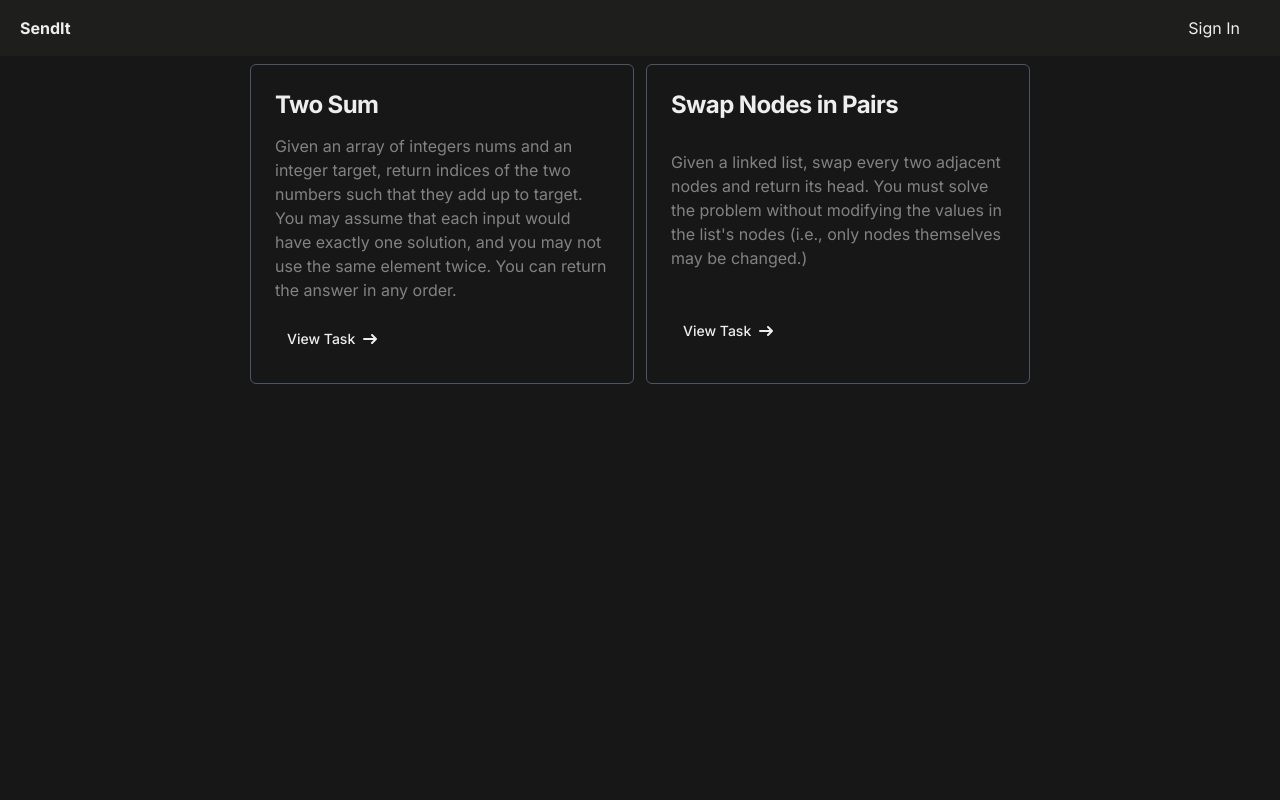
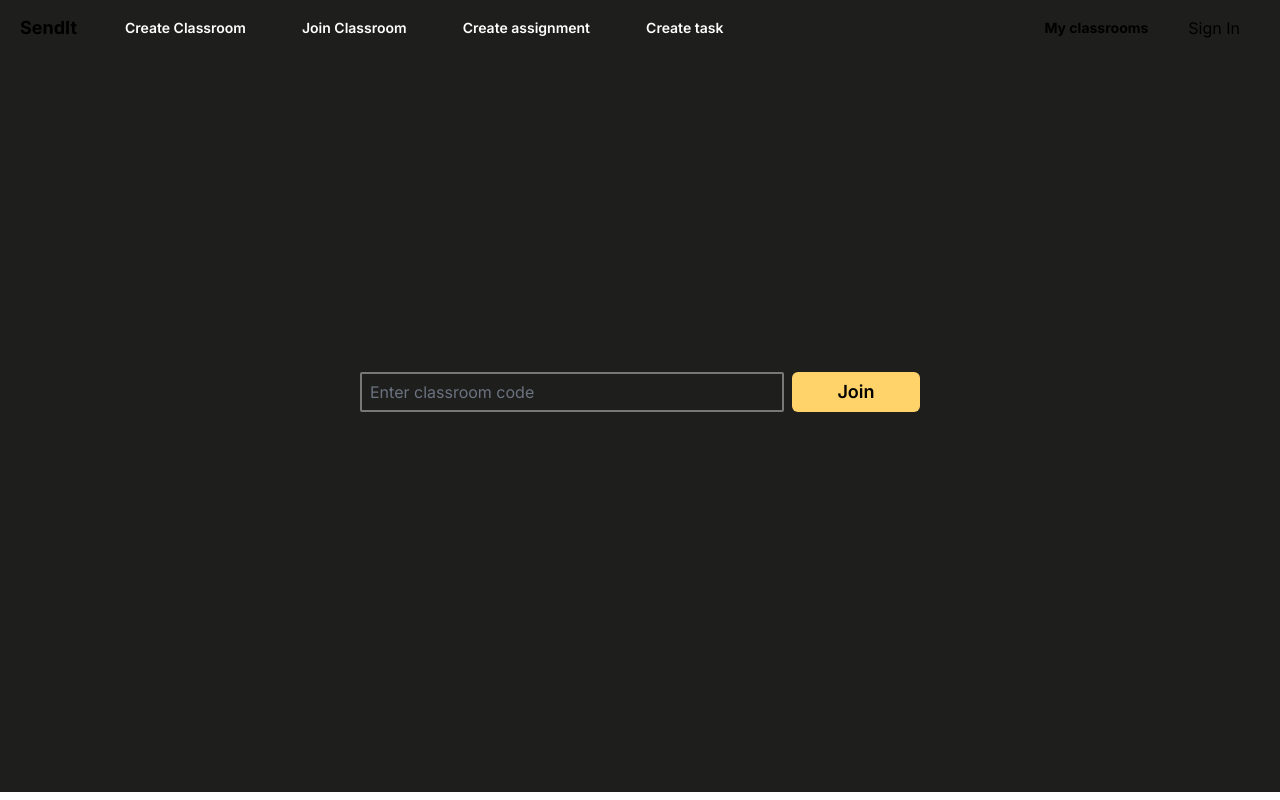
Before and after one commit to Vaarun-Kamath/decode, a Next.js app: page /classrooms/join-classroom in a window 1280 px wide. Built offline with nearby package versions, Linux system fonts and the light colour scheme; no server answers.

Commit message:
Navbar updates

```diff
--- a/src/app/_app.tsx
+++ b/src/app/_app.tsx
@@ -1,7 +1,7 @@
 import './globals.css';
 import type { AppProps } from 'next/app';
 import Head from "next/head";
-import Navbar from './Navbar'
+import Navbar from '@/components/Navbar';
 import { SessionProvider } from 'next-auth/react';
 
 export default function App({ Component, pageProps}: AppProps) {
--- a/src/app/assignment/create-assignment/page.js
+++ b/src/app/assignment/create-assignment/page.js
@@ -1,6 +1,6 @@
 "use client"
 import React, { useEffect } from 'react'
-import Navbar from '@/components/Navbar'
+import Navbar from '@/components/Navbar';
 import { useState } from 'react';
 import 'flowbite';
 
--- a/src/app/assignment/page.js
+++ b/src/app/assignment/page.js
@@ -1,6 +1,6 @@
 "use client"
 import React, { useEffect, useState } from 'react'
-import Navbar from '../../components/Navbar'
+import Navbar from '@/components/Navbar';
 import { notFound } from 'next/navigation'
 
 function nowebsite(){
--- /dev/null
+++ b/src/app/classrooms/create-classroom/page.js
@@ -0,0 +1,17 @@
+import Navbar from '@/components/Navbar'
+import React from 'react'
+
+function createClassroom() {
+  return (
+    <section>
+      <Navbar />
+      <div className='flex h-screen -mt-16 justify-center items-center bg-theme1'>
+        <div className='bg-red-500 h-1/2 w-96 flex flex-row'>
+
+        </div>
+      </div>
+    </section>
+  )
+}
+
+export default createClassroom
--- /dev/null
+++ b/src/app/classrooms/join-classroom/page.js
@@ -0,0 +1,33 @@
+'use client'
+import Navbar from '@/components/Navbar'
+import React, { useEffect, useState } from 'react'
+
+function joinClassroom() {
+
+  const [classCode, setClassCode] = useState('')
+
+  const updateClassCode = (event)=>{
+    setClassCode(event.target.value)
+  }
+
+  useEffect(()=>{
+    console.log(classCode)
+  }, [classCode])
+
+
+
+
+  return (
+    <section className='min-h-screen flex flex-col'>
+        <Navbar/>
+        <div className='flex h-screen -mt-16 justify-center items-center bg-theme1'>
+            <div className='rounded-md h-40 w-1/2 flex flex-row justify-between items-center pt-15 pb-15 pl-10 pr-10 gap-2'>
+                <input onChange={updateClassCode} placeholder='Enter classroom code' className='text-white outline-none flex-1 h-10 rounded-sm p-2 bg-transparent border-2 border-white border-opacity-40'></input>
+                <button className='bg-theme3 text-black p-3 w-32 h-10 flex justify-center items-center rounded-md text-lg font-semibold'>Join</button>
+            </div>
+        </div>
+    </section>
+  )
+}
+
+export default joinClassroom
--- a/src/app/classrooms/page_temp.tsx
+++ b/src/app/classrooms/page_temp.tsx
@@ -34,7 +34,7 @@ export default function Classrooms() {
 
 	return (
 		<section className="min-h-screen min-w-full flex gap-2 flex-col bg-neutral-900 text-theme1">
-			<Navbar />
+			< />
 			<div className='flex-1 min-w-full flex justify-center flex-wrap gap-3'>
 				{classrooms == null?
 					<div className="flex items-center justify-center w-56 h-56 rounded-lg">
--- a/src/app/page.tsx
+++ b/src/app/page.tsx
@@ -1,6 +1,6 @@
 "use client"
 import React from "react";
-import Navbar from "../components/Navbar";
+import Navbar from '@/components/Navbar';
 
 export default function Home() {
 
--- /dev/null
+++ b/src/components/Navbar.js
@@ -0,0 +1,28 @@
+import Link from 'next/link'
+import React from 'react'
+import ProfileIcon from './ProfileIcon'
+
+function Navbar() {
+	return (
+		<nav className='bg-theme1 w-full h-14 pl-5 pr-10 flex items-center flex-row justify-between z-10'>
+			<div className='flex flex-row gap-10 items-center'>
+				<Link href={'/'} className='font-bold text-lg'>SendIt</Link>
+
+				<Link className=' rounded-md p-2 text-white font-semibold text-sm' href={'/classrooms/create-classroom'}>Create Classroom</Link>
+				<Link className=' rounded-md p-2 text-white font-semibold text-sm' href={'/classrooms/join-classroom'}>Join Classroom</Link>
+				<Link className=' rounded-md p-2 text-white font-semibold text-sm' href={'/assignment/create-assignment'}>Create assignment</Link>
+				<Link className=' rounded-md p-2 text-white font-semibold text-sm' href={'/assignment/create-task'}>Create task</Link>
+			</div>
+			<div className='flex flex-row gap-10 items-center'>
+				<Link href={'/classrooms'} className='font-bold text-sm '>My classrooms</Link>
+				<ProfileIcon />
+			</div>
+			{/* Navbar */}
+			{/* <div>
+				<button className=''>Sign In</button>
+			</div> */}
+		</nav>
+	)
+}
+
+export default Navbar
--- a/src/components/Navbar.tsx
+++ /dev/null
@@ -1,18 +0,0 @@
-import Link from 'next/link'
-import React from 'react'
-import ProfileIcon from './ProfileIcon'
-
-function Navbar() {
-	return (
-		<nav className='bg-theme1 w-full h-14 pl-5 pr-10 flex items-center flex-row justify-between'>
-			<Link href={'/'} className='font-bold'>SendIt</Link>
-			<ProfileIcon />
-			{/* Navbar */}
-			{/* <div>
-				<button className=''>Sign In</button>
-			</div> */}
-		</nav>
-	)
-}
-
-export default Navbar
--- a/tsconfig.json
+++ b/tsconfig.json
@@ -22,6 +22,6 @@
       "@/*": ["./src/*"]
     }
   },
-  "include": ["next-env.d.ts", "**/*.ts", "**/*.tsx", ".next/types/**/*.ts", "src/app/classrooms/page.tsx", "src/app/assignment/page.js", "src/components/ProfileIcon.jsx", "src/app/assignment/[task]/page_depricated.js", "src/components/CodeEditor.js"],
+  "include": ["next-env.d.ts", "**/*.ts", "**/*.tsx", ".next/types/**/*.ts", "src/app/classrooms/page.tsx", "src/app/assignment/page.js", "src/components/ProfileIcon.jsx", "src/app/assignment/[task]/page_depricated.js", "src/components/CodeEditor.js", "src/components/Navbar.js"],
   "exclude": ["node_modules"]
 }
```
